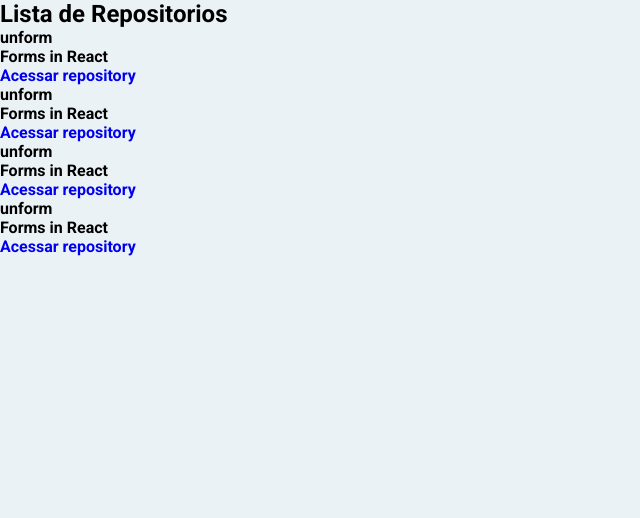
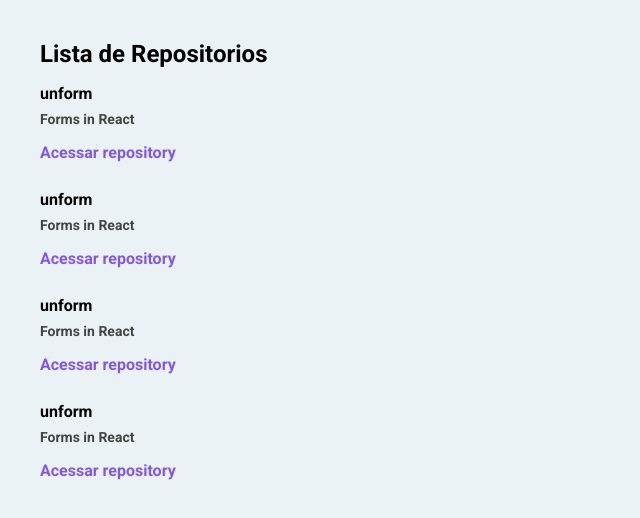
Before and after one commit to CiceroGB/list-github-projects, a React (Create React App) app: page / in a window 1280 px wide. Shown: the top 518 px of the page, without its empty margins (0-640 px from the left). Built offline with nearby package versions, Linux system fonts and the light colour scheme.

Commit message:
style components

```diff
--- a/src/componentes/RepositoryItem/index.tsx
+++ b/src/componentes/RepositoryItem/index.tsx
@@ -1,4 +1,4 @@
-
+import './style.css';
 
 export interface Repository {
     name: string;
--- /dev/null
+++ b/src/componentes/RepositoryItem/style.css
@@ -0,0 +1,21 @@
+li {
+    margin-bottom: 28px;
+
+}
+
+li last-child {
+    margin:0;
+}
+
+p {
+    font-size: 14px;
+    color: #444;
+    margin-top: 8px;
+}
+
+a {
+    display: inline-block;
+    margin-top: 16px;
+    text-decoration: none;
+    color: #8257e6;
+}
--- a/src/componentes/RepositoryList/index.tsx
+++ b/src/componentes/RepositoryList/index.tsx
@@ -1,4 +1,6 @@
-import RepositoryItem  from "../RepositoryItem";
+import RepositoryItem from "../RepositoryItem";
+
+import './style.css';
 
 
 const repository = {
--- /dev/null
+++ b/src/componentes/RepositoryList/style.css
@@ -0,0 +1,11 @@
+section.repository-list {
+    margin: 40px;
+}
+
+h1{
+    margin-bottom: 16px;
+}
+
+ul {
+    list-style: none;
+}
```
